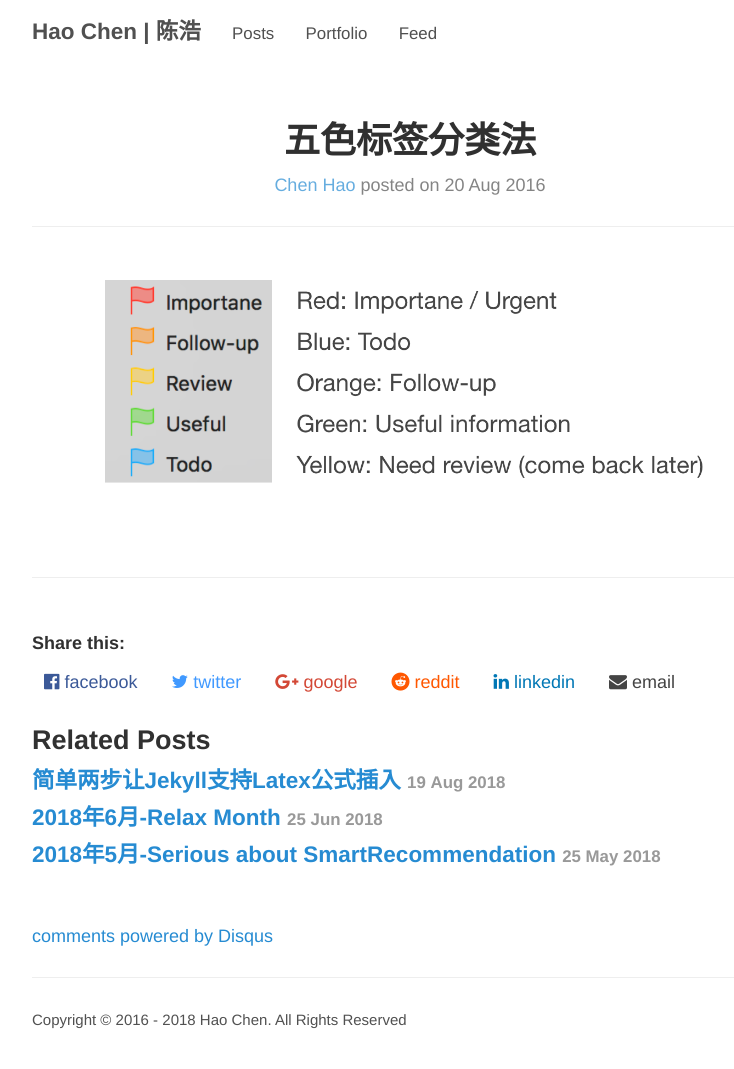
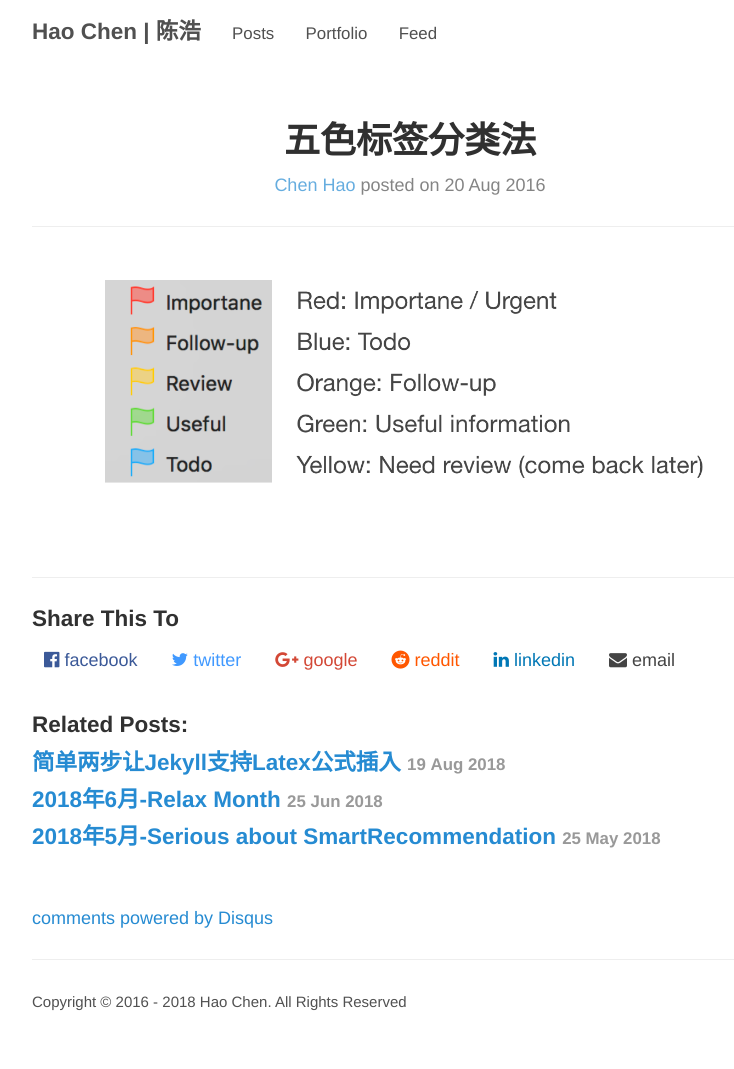
Before and after one commit to haoeric/haoeric.github.io, a Jekyll site: the page built from _posts/Skills/2016-08-20-Five-Color-Task-Management.md, in a window 1280 px wide. Shown: the whole page, without its empty margins (230-964 px from the left). Built offline with Jekyll 4.4.1, drawn with Linux system fonts in a browser that asks for light colours; comment, search, counter and statistics services are not loaded.

Commit message:
share to and related post configurarion

```diff
--- a/_includes/footer.html
+++ b/_includes/footer.html
@@ -7,3 +7,5 @@
 </footer>
 
 {% include google_analytics.html %}
+
+{% include mathJax_support.html %}
--- a/_includes/share.html
+++ b/_includes/share.html
@@ -1,7 +1,7 @@
 
 
 <div class="share-box">
-    <h5>Share this:</h5>
+    <h3>Share This To</h3>
     <a class="f" href="https://www.facebook.com/sharer/sharer.php?u={{ site.url }}{{site.baseurl}}{{ page.url }}" onclick="window.open(this.href, 'mywin',
     'left=20,top=20,width=500,height=500,toolbar=1,resizable=0'); return false;" ><i class="fa fa-facebook-official fa"></i><span> facebook</span></a>
 
--- a/_layouts/default.html
+++ b/_layouts/default.html
@@ -1,8 +1,6 @@
 <!DOCTYPE html>
 <html>
   {% include head.html %}
-  {% include mathJax_support.html %}
-
   <body>
     <div class="container content">
       <header class="masthead">
--- a/_layouts/post.html
+++ b/_layouts/post.html
@@ -15,7 +15,7 @@ layout: default
 
 <aside class="related">
   {% include share.html %}
-  <h2>Related Posts</h2>
+  <h3>Related Posts:</h3>
   <ul class="related-posts">
     {% for post in site.related_posts limit:3 %}
       <li>
--- a/_sass/_posts.scss
+++ b/_sass/_posts.scss
@@ -31,7 +31,7 @@
 
 // Related posts
 .related {
-  padding-top: 2rem;
+  padding-top: 0rem;
   padding-bottom: 2rem;
   border-top: 1px solid #eee;
 }
```
